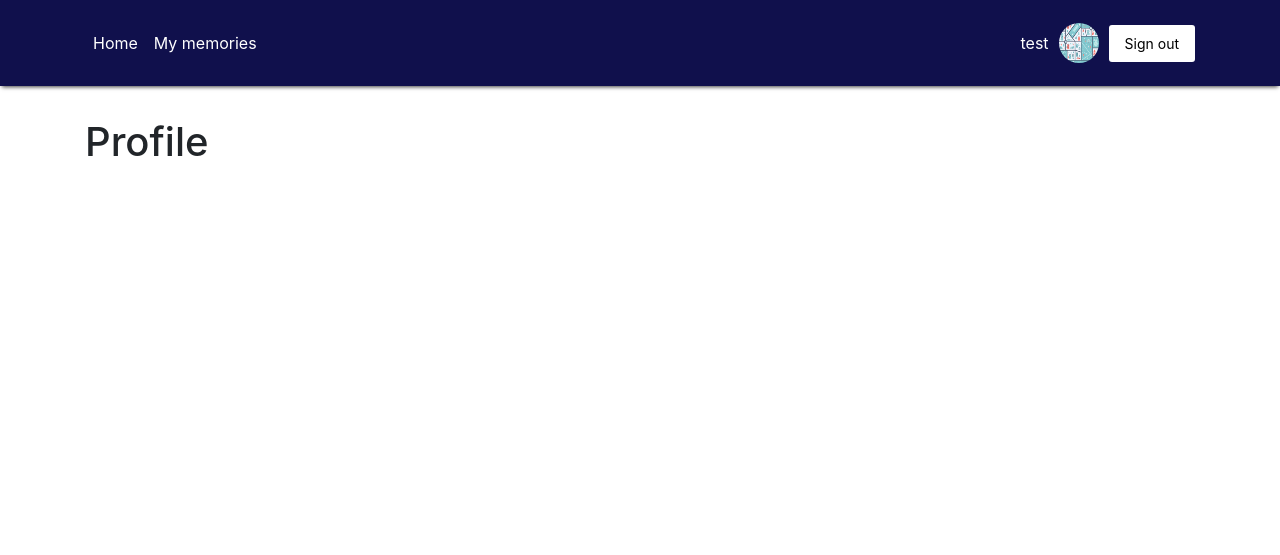
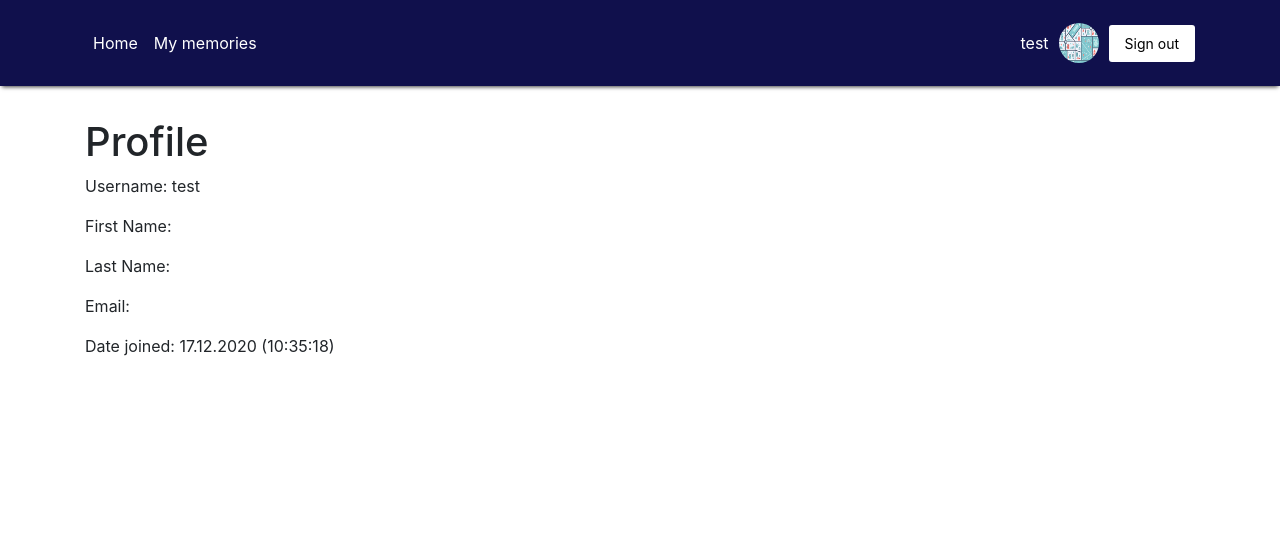
Before and after one commit to rsh-12/remember-places, a Django app: page /profile/ in a window 1280 px wide. Shown: the top 555 px of the page. Run offline with Django 3.2, Linux system fonts and the light colour scheme; a user stored in the database is signed in; some libraries are stand-ins or nearby versions.

Commit message:
Display user information on the profile page

```diff
--- a/templates/registration/login.html
+++ b/templates/registration/login.html
@@ -1,14 +1,15 @@
 {% extends 'base.html' %}
-
 
 {% block title %}
     Login
 {% endblock %}
 
 {% block content %}
+
     {% if user.is_authenticated %}
         You are logged in
     {% else %}
+
         <div class="col-md-4">
             <form method="post">
                 {% csrf_token %}
@@ -24,6 +25,7 @@
                     <input type="text" class="form-control" id="username" aria-describedby="emailHelp"
                            placeholder="Enter username" name="username" required>
                 </div>
+
                 <div class="form-group">
                     <label for="password">Password</label>
                     <input type="password" class="form-control" id="password" placeholder="Enter password"
--- a/templates/user/profile.html
+++ b/templates/user/profile.html
@@ -1,10 +1,16 @@
 {% extends 'base.html' %}
 
 {% block title %}
-    {{ user.username }}
+    My profile
 {% endblock %}
 
 {% block content %}
-    <h1>Profile</h1>
-    {{ user.first_name }}
+    <div>
+        <h1>Profile</h1>
+        <p>Username: {{ user.username }}</p>
+        <p>First Name: {{ user.first_name }}</p>
+        <p>Last Name: {{ user.last_name }}</p>
+        <p>Email: {{ user.email }}</p>
+        <p>Date joined: {{ user.date_joined|date:"d.m.Y (H:i:s)" }}</p>
+    </div>
 {% endblock %}
```
